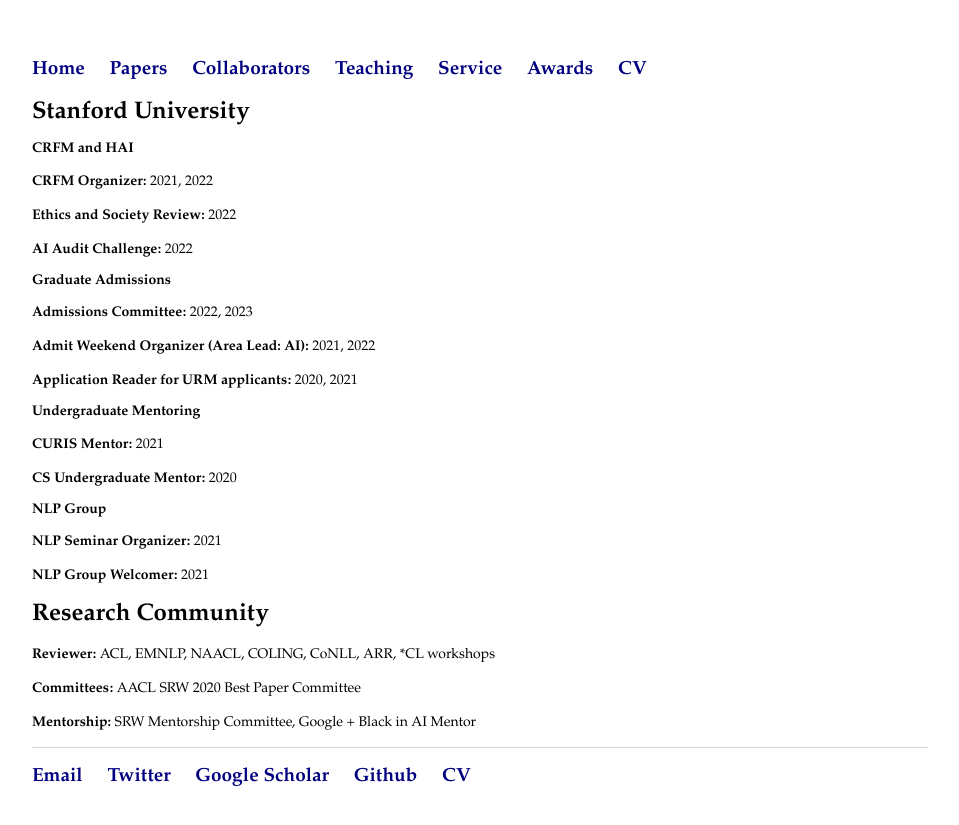
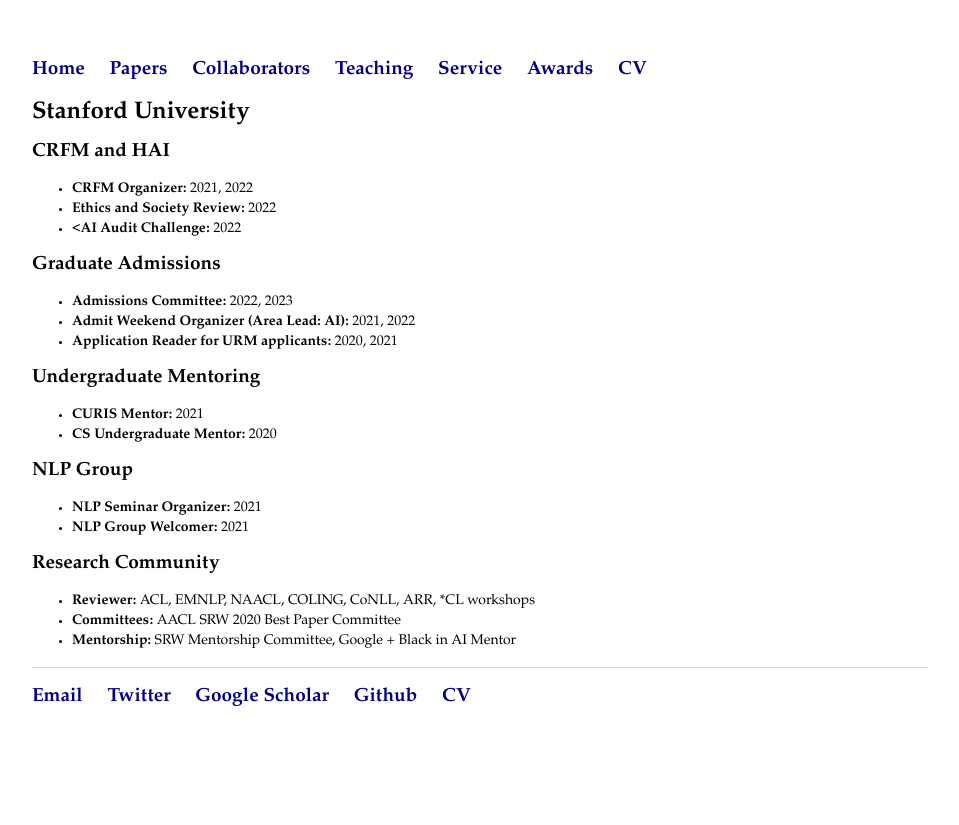
Before and after one commit to rishibommasani/rishibommasani.github.io, a Jekyll site: the page built from service/index.html, in a window 1280 px wide. Shown: the top 825 px of the page, without its empty margins (160-1119 px from the left). Built offline with Jekyll 4.4.1, drawn with Linux system fonts in a browser that asks for light colours.

Commit message:
Update index.html

```diff
--- a/service/index.html
+++ b/service/index.html
@@ -3,25 +3,36 @@
 title: Service
 ---
 	<h1>Stanford University</h1>
-	<h3>CRFM and HAI</h3>
-	<p><b>CRFM Organizer:</b> 2021, 2022 </p>
-	<p><b>Ethics and Society Review:</b> 2022 </p>
-	<p><b>AI Audit Challenge:</b> 2022 </p>
+	<h2>CRFM and HAI</h2>
+	<ul>
+		<li> <b>CRFM Organizer:</b> 2021, 2022 </li>
+		<li> <b>Ethics and Society Review:</b> 2022 </li>
+		<li> <<b>AI Audit Challenge:</b> 2022 </li>
+	</ul>
 
-	<h3>Graduate Admissions</h3>
-	<p><b>Admissions Committee:</b> 2022, 2023 </p>
-	<p><b>Admit Weekend Organizer (Area Lead: AI):</b> 2021, 2022 </p>
-	<p><b>Application Reader for URM applicants:</b> 2020, 2021 </p>
 
-	<h3>Undergraduate Mentoring</h3>
-	<p><b>CURIS Mentor:</b> 2021 </p>
-	<p><b>CS Undergraduate Mentor:</b> 2020 </p>
+	<h2>Graduate Admissions</h2>
+	<ul>
+		<li> <b>Admissions Committee:</b> 2022, 2023 </li>
+		<li> <b>Admit Weekend Organizer (Area Lead: AI):</b> 2021, 2022 </li>
+		<li> <b>Application Reader for URM applicants:</b> 2020, 2021 </li>
+	</ul>
 
-	<h3>NLP Group</h3>
-	<p><b>NLP Seminar Organizer:</b> 2021 </p>
-	<p><b>NLP Group Welcomer:</b> 2021 </p>
+	<h2>Undergraduate Mentoring</h2>
+	<ul>
+		<li> <b>CURIS Mentor:</b> 2021 </li>
+		<li> <b>CS Undergraduate Mentor:</b> 2020 </li>
+	</ul>
 
-	<h1>Research Community</h1>
-	<p><b>Reviewer:</b> ACL, EMNLP, NAACL, COLING, CoNLL, ARR, *CL workshops </p>
-	<p><b>Committees:</b> AACL SRW 2020 Best Paper Committee </p>
-	<p><b>Mentorship:</b> SRW Mentorship Committee, Google + Black in AI Mentor</p>
+	<h2>NLP Group</h2>
+	<ul>
+		<li> <b>NLP Seminar Organizer:</b> 2021 </li>
+		<li> <b>NLP Group Welcomer:</b> 2021 </li>
+	</ul>
+
+	<h2>Research Community</h2>
+	<ul>
+		<li> <b>Reviewer:</b> ACL, EMNLP, NAACL, COLING, CoNLL, ARR, *CL workshops </li>
+		<li> <b>Committees:</b> AACL SRW 2020 Best Paper Committee </li>
+		<li> <b>Mentorship:</b> SRW Mentorship Committee, Google + Black in AI Mentor </li>
+	</ul>
```
